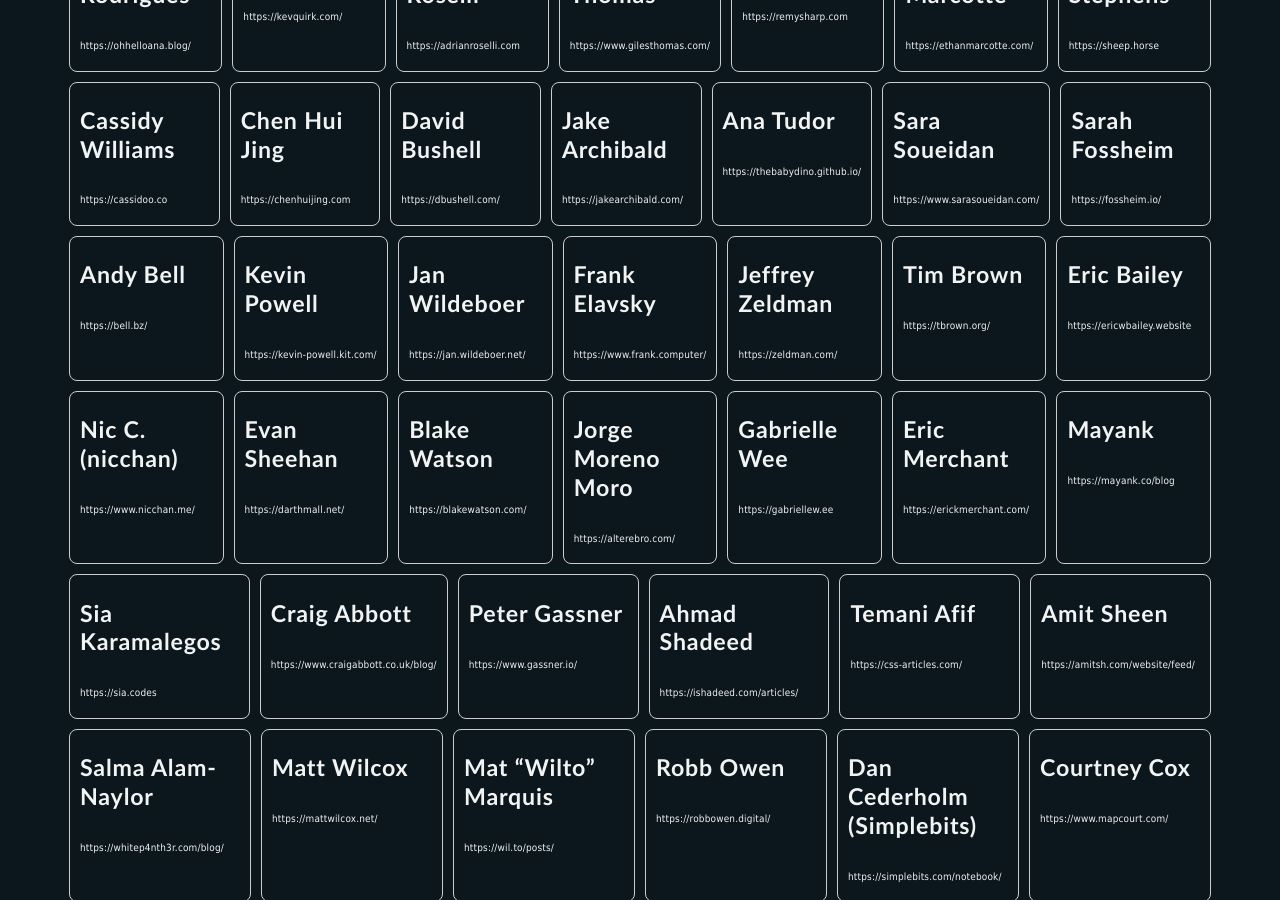
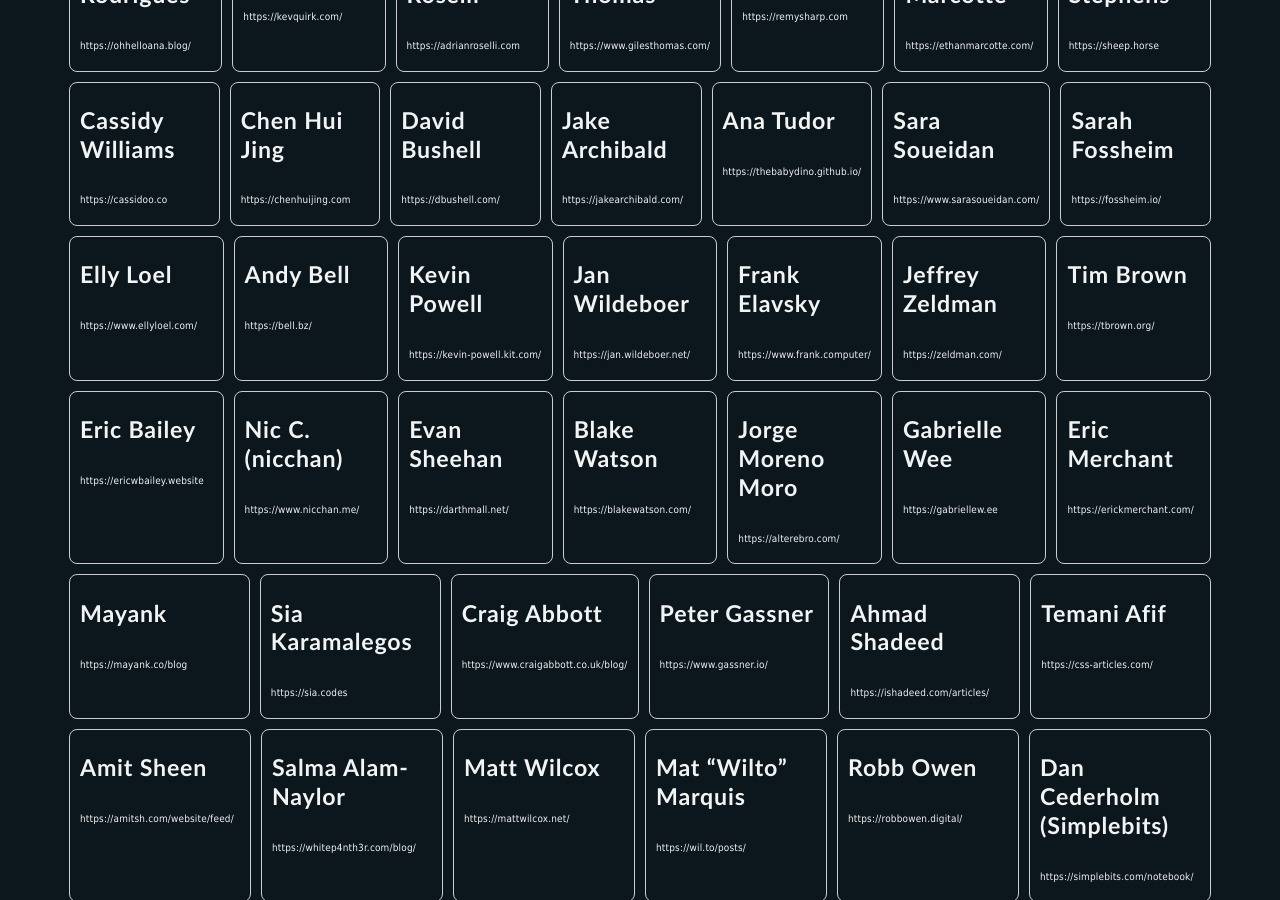
Before and after one commit to mpdagang/mpdagang.github.io, a Jekyll site: the page built from _pages/blogroll.html, in a window 1280 px wide and 900 px high, scrolled down 1190 px. Built offline with Jekyll 4.4.1, drawn with Linux system fonts in a browser that asks for light colours; some of the changed text lies outside the part shown.

Commit message:
further updates

```diff
--- a/_data/engineers.yaml
+++ b/_data/engineers.yaml
@@ -102,3 +102,6 @@
 
 - name: Marius (マリウス)
   site: https://マリウス.com/faq/
+
+- name: Alex White
+  site: https://thatalexguy.dev/
--- a/_data/webmasters.yaml
+++ b/_data/webmasters.yaml
@@ -144,6 +144,9 @@
 
 - name: Sarah Fossheim
   site: https://fossheim.io/
+
+- name: Elly Loel
+  site: https://www.ellyloel.com/
 
 - name: Andy Bell
   site: https://bell.bz/
--- a/_pages/linkwell.html
+++ b/_pages/linkwell.html
@@ -22,6 +22,7 @@
     <a class="a-linkwell" target="_blank" href="https://piccalil.li/the-index/archive/">Piccalilli</a>
     <a class="a-linkwell" target="_blank" href="https://buttondown.com/ericwbailey/archive/">Bailey</a>
     <a class="a-linkwell" target="_blank" href="https://css-tricks.com/category/links/">Tricks</a>
+    <a class="a-linkwell" target="_blank" href="https://pxlnv.com/">Envy</a>
   </section>
   <footer class="mp-w-s">
     <blockquote><a href="https://tolkiengateway.net/wiki/Whitwell#History">Whitwell</a>: In The Atlas of Middle-earth the name of
--- a/_pages/readings.html
+++ b/_pages/readings.html
@@ -68,6 +68,7 @@
           <li><a href="https://tympanus.net/codrops/2025/07/30/interactive-webgl-backgrounds-a-quick-guide-to-bayer-dithering/">WebGL Bayer Dithering</a></li>
           <li><a href="https://software.hixie.ch/utilities/js/live-dom-viewer/">Live DOM Viewer</a></li>
           <li><a href="https://svgfm.chriskirknielsen.com/">SVG Filter Maker</a></li>
+          <li><a href="https://colorpalette.pro/">Color Pallete Pro (css art visual tool)</a></li>
         </ul>
         <ul>
           <li><a href="https://css-transform.moro.es/">CSS Transform Function Visualizer</a></li>
```
